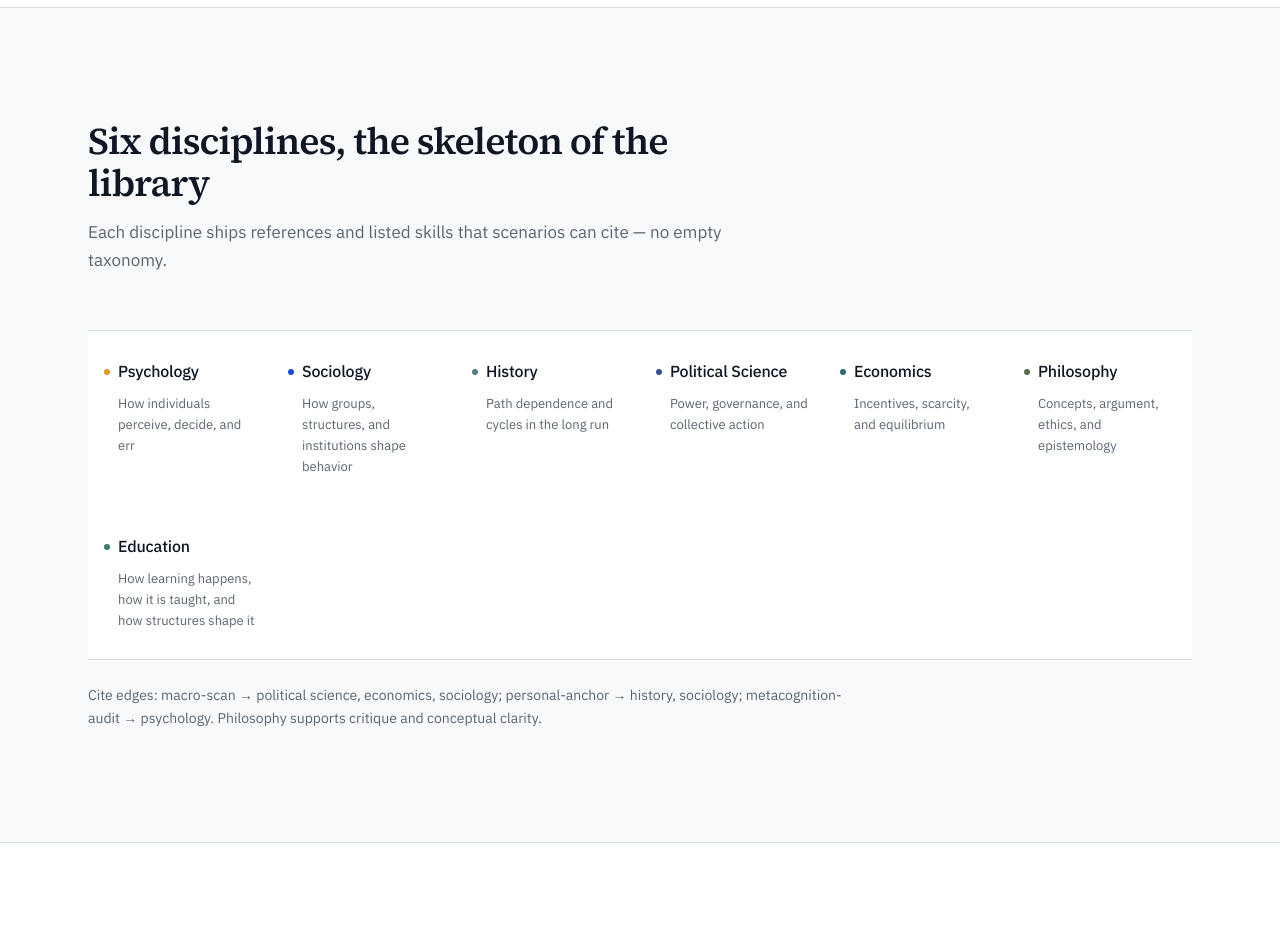
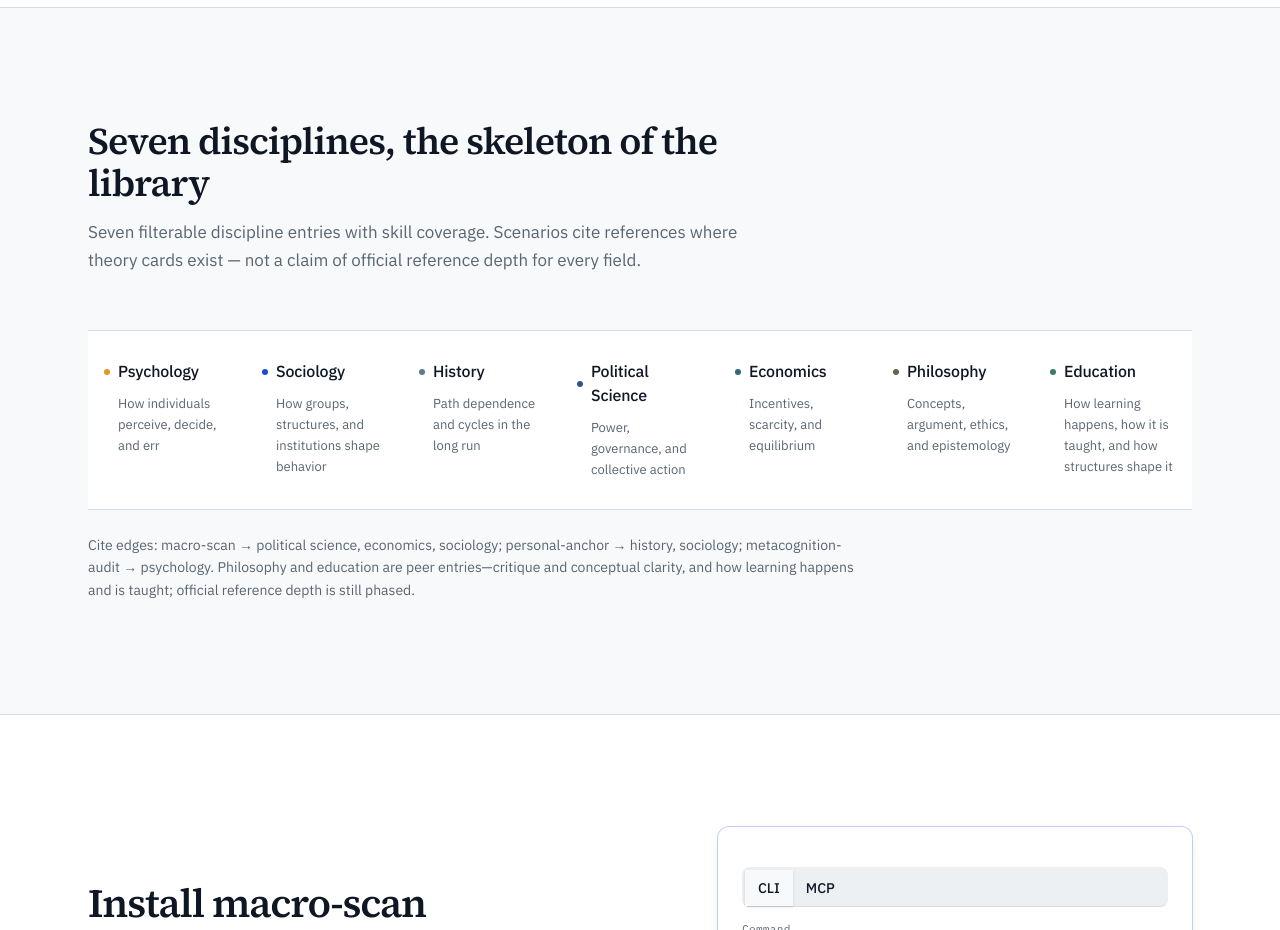
Before and after one commit to Retr0-rgb-lab/Openwisdom, a Next.js app in the folder apps/web/: page /en in a window 1280 px wide. Shown: the part 3320-4250 px from the top of the page. Built offline with nearby package versions, Linux system fonts and the light colour scheme.

Commit message:
feat(web): seven-discipline home copy and education i18n (SPE 34)

```diff
--- a/apps/web/src/components/home/DisciplineGrid.tsx
+++ b/apps/web/src/components/home/DisciplineGrid.tsx
@@ -26,14 +26,14 @@ export function DisciplineGrid() {
         />
       </Reveal>
       <Stagger
-        className="grid border-y border-line bg-surface sm:grid-cols-2 md:grid-cols-3 lg:grid-cols-6"
+        className="grid border-y border-line bg-surface sm:grid-cols-2 md:grid-cols-3 lg:grid-cols-4 xl:grid-cols-7"
         stagger={0.05}
       >
         {DISCIPLINE_ORDER.map((key) => (
           <StaggerItem key={key} className="h-full">
             <Link
               href={`/skills?discipline=${DISCIPLINE_HOME_TO_ID[key]}`}
-              className="group flex h-full flex-col gap-2.5 border-b border-line px-4 py-6 transition-colors duration-200 last:border-b-0 hover:bg-surface-muted sm:border-b lg:border-b-0 lg:border-r lg:py-7 lg:last:border-r-0"
+              className="group flex h-full flex-col gap-2.5 border-b border-line px-4 py-6 transition-colors duration-200 last:border-b-0 hover:bg-surface-muted sm:border-b xl:border-b-0 xl:border-r xl:py-7 xl:last:border-r-0"
             >
               <span className="flex items-center gap-2 font-medium tracking-[-0.01em] text-ink">
                 {/* 2px tick under name — colorize without left bar */}
--- a/apps/web/src/messages/en/home.json
+++ b/apps/web/src/messages/en/home.json
@@ -134,9 +134,9 @@
     }
   },
   "disciplines": {
-    "title": "Six disciplines, the skeleton of the library",
-    "subtitle": "Each discipline ships references and listed skills that scenarios can cite — no empty taxonomy.",
-    "edgeNote": "Cite edges: macro-scan → political science, economics, sociology; personal-anchor → history, sociology; metacognition-audit → psychology. Philosophy supports critique and conceptual clarity.",
+    "title": "Seven disciplines, the skeleton of the library",
+    "subtitle": "Seven filterable discipline entries with skill coverage. Scenarios cite references where theory cards exist — not a claim of official reference depth for every field.",
+    "edgeNote": "Cite edges: macro-scan → political science, economics, sociology; personal-anchor → history, sociology; metacognition-audit → psychology. Philosophy and education are peer entries—critique and conceptual clarity, and how learning happens and is taught; official reference depth is still phased.",
     "psych": { "name": "Psychology", "desc": "How individuals perceive, decide, and err" },
     "socio": { "name": "Sociology", "desc": "How groups, structures, and institutions shape behavior" },
     "history": { "name": "History", "desc": "Path dependence and cycles in the long run" },
--- a/apps/web/src/messages/zh/home.json
+++ b/apps/web/src/messages/zh/home.json
@@ -134,9 +134,9 @@
     }
   },
   "disciplines": {
-    "title": "六大学科，图书馆的骨架",
-    "subtitle": "每个学科都有 reference 与收录 skill，支撑场景引用，而非空壳分类。",
-    "edgeNote": "场景引用边：macro-scan → 政治学、经济学、社会学；personal-anchor → 历史学、社会学；metacognition-audit → 心理学。哲学支撑批判与概念澄清。",
+    "title": "七大学科，图书馆的骨架",
+    "subtitle": "七科可筛选入口与 skill 覆盖；场景在已有理论卡处引用 reference——不宣称每科都有官方 reference 深度。",
+    "edgeNote": "场景引用边：macro-scan → 政治学、经济学、社会学；personal-anchor → 历史学、社会学；metacognition-audit → 心理学。哲学与教育学同级并列：前者支撑批判与概念澄清，后者覆盖学习如何发生与如何被教；官方 reference 深度仍在分期补齐。",
     "psych": { "name": "心理学", "desc": "个体如何感知、决策与产生偏差" },
     "socio": { "name": "社会学", "desc": "群体、结构与制度如何塑造行为" },
     "history": { "name": "历史学", "desc": "长时段中的路径依赖与周期" },
--- a/apps/web/src/messages/zh/pages.json
+++ b/apps/web/src/messages/zh/pages.json
@@ -267,7 +267,7 @@
       "scenarioTitle": "Scenario（场景工作流）",
       "scenarioBody": "面向一次完整分析任务：何时启用、输入与步骤、期望输出、偏见与边界检查。官方 v1 场景包括 macro-scan、personal-anchor、metacognition-audit。场景应引用相关 reference，而不是把理论长文塞进工作流。",
       "referenceTitle": "Reference（学科理论卡）",
-      "referenceBody": "可被多个场景引用的紧凑理论卡片：定义、适用边界、常见误用与可复查要点。学科维度通常覆盖 psychology、sociology、history、political-science、economics。official 与 community 表示出处，不是两套产品。",
+      "referenceBody": "可被多个场景引用的紧凑理论卡片：定义、适用边界、常见误用与可复查要点。学科维度可覆盖 psychology、sociology、history、political-science、economics、philosophy、education。official 与 community 表示出处，不是两套产品。",
       "frontmatterHeading": "Frontmatter 要点",
       "frontmatterIntro": "元数据供目录筛选、Agent 发现与安装校验。字段以仓库 schema 与贡献模板为准；社区 skill 常见需要：",
       "frontmatterItems": [
@@ -663,7 +663,7 @@
       "gettingStarted": "你正在帮助用户使用 Openwisdom：开源社会科学 Agent Skills 库（场景工作流 scenario + 学科理论卡 reference）。Skills 安装进用户的编码 Agent；分析在本会话（当前 Agent）中运行，不在 Openwisdom 托管聊天里。\n\n硬约束：\n- Openwisdom 不托管分析、不做网页聊天会话，也没有会调用模型的 run 工具。\n- CLI / MCP 只做包管理：search / install / update / list。\n- 不要虚构托管聊天能力或安装量。\n\n具体步骤：\n1. 先对齐产品边界：目录站负责发现；安装只是把 skill 目录写入 harness 路径；分析在本 Agent 会话完成。\n2. 安装路径：包已在 npm 上。优先用 npx openwisdom install。备选：GitHub 仓库 Retr0-rgb-lab/Openwisdom、贡献者 monorepo 本地包，或手动拷贝 skill 目录到 Agent skills 路径（见安装中枢）。\n3. 安装官方场景 skill macro-scan：npx openwisdom install macro-scan（或把 skills 树中的 macro-scan 目录拷到 harness skills 根下）。\n4. 在本会话按 SKILL.md 触发 macro-scan（名称或描述匹配），用用户真实材料跑通一次。\n5. 校验：skill 文件夹出现在约定路径（例如 project-root/.claude/skills/macro-scan/SKILL.md）；Agent 能加载；产出一次可复查的结构化分析草稿——不是站内聊天记录。\n\n成功标准：\n- disk 上存在 skill-id 目录与 SKILL.md\n- Agent 能加载 skill 说明并完成一轮分析\n- 未声称分析发生在托管网站或站外托管会话",
       "cli": "你正在帮助用户使用 Openwisdom 的 CLI 与 MCP 包管理表面。Openwisdom 是社会科学 Agent Skills 库；CLI 面向人类终端，MCP 面向 Agent 会话。二者共享 catalog / install 语义。\n\n硬约束：\n- CLI 与 MCP 只做包管理，不调用大模型，不跑分析，不需要模型 API Key。\n- 命令面固定：search / install / update / list。没有 run、没有托管会话。\n- 包已在 npm 上架为 openwisdom 与 openwisdom-mcp（0.1.0+）。monorepo 与 GitHub / 手动路径仍可作为贡献者或备选路径。\n- 绝不要以 Openwisdom 名义去调用 LLM API。不要虚构安装量。\n\nCLI 要点：\n- search：按 id、名称、描述、标签过滤 catalog（可离线 snapshot）。\n- install：把 skill 目录写入所选 providers 的 skills 根；非交互需 -y 与 providers。\n- update：按 install 相同写入路径刷新已装 skill。\n- list：列 catalog；--installed 扫描已知 harness 路径。\n\n常用标志：--providers（如 claude,cursor,agents,codex,gemini）、--scope project|global、-y / --yes、--force、--dry-run、--cwd、--no-deps、--no-telemetry。\n\n示例：npx openwisdom install macro-scan -y --providers=claude --scope=project\n\nMCP 要点：\n- 工具：openwisdom_search、openwisdom_list、openwisdom_install（必须 providers）、openwisdom_update、openwisdom_detect_providers（只读）。\n- 写操作必须显式 providers，不挂起等 TTY 多选。\n- 配置形态（stdio）：command 为 npx，args 为 -y, openwisdom-mcp。贡献者可选 monorepo 的 node packages/mcp/dist/mcp.js，并设 OPENWISDOM_SKILLS_ROOT。\n- 推荐流程：detect_providers → search/list → 可选 dryRun → install。\n\n成功标准：\n- 用户理解 CLI/MCP 是包管理器而非分析引擎\n- 能给出可执行的 search/install/list/update 或 MCP 等价流程\n- 未声称会调用模型或虚构安装量",
       "agents": "你正在帮助用户把 Openwisdom skills 安装到正确的 coding agent harness 路径。分析始终在本 Agent 会话运行；安装只写 skill 文件夹。\n\n硬约束：\n- 不要虚构托管分析。\n- 路径因 Agent 版本而异；下表是 typical 默认，以各 Agent 当前文档为准。\n- 不确定时走手动拷贝或 provider 检测，不要臆造路径。\n\n常见项目路径矩阵（相对 project-root）：\n- claude（Claude Code）：.claude/skills；全局 ~/.claude/skills\n- cursor：.cursor/skills；全局 ~/.cursor/skills；部分环境也读 .agents/skills\n- agents（portable）：.agents/skills；全局 ~/.agents/skills\n- codex：项目与 agents 共用 .agents/skills（安装去重）；全局常见 ~/.codex/skills\n- github / copilot：.github/skills；全局常见 ~/.copilot/skills\n- gemini：.gemini/skills；全局 ~/.gemini/skills\n- 未知 harness：按该 Agent 文档手动安装\n\nScope：\n- project：写入当前仓库根，如 project-root/.claude/skills/skill-id\n- global：写入用户主目录对应 harness 根；Codex / Copilot 的全局路径可能与项目路径不同\n\n排障：\n1. Agent 看不到 skill：确认目录在 skills 根下、存在 SKILL.md、slug 与 catalog id 一致，然后重载/重启 Agent；或用显式 --providers 重装。\n2. 探测 providers：用 CLI 交互安装或 openwisdom_detect_providers；或检查项目是否有 .claude / .cursor / .agents 等标记。\n3. Codex 与 agents 同装：项目路径去重只写一份；Codex 全局仍用 ~/.codex/skills。\n\n成功标准：\n- 为用户选定的 harness 给出正确写入路径\n- skill-id 目录与 SKILL.md 可在 disk 上验证\n- 说明如何重载 Agent 使 skill 可见",
-      "authoring": "你正在帮助用户撰写并贡献一个 Openwisdom skill。Openwisdom 是社会科学 Agent Skills 库；内容真源在 git 的 skills/ 树，站点与 CLI 共享生成的 catalog 索引。\n\n硬约束：\n- 社区贡献默认 scope=community，PR 到 skills/community/；不要自称 official，除非维护者邀请改 official/。\n- 不要只在网站上虚构元数据；必须有目录 + SKILL.md。\n- 热度/统计永不写入 SKILL.md。\n- UI 可中英双语；skill 正文语言跟随贡献者，不必强行双语正文。\n- 分析仍在用户的 Agent 中运行，贡献的是可安装包，不是托管聊天。\n\nSkill 单元：\n- 一个目录 = 一个 skill：必需 SKILL.md（YAML frontmatter + Markdown），可选 assets/。\n- layer：scenario（完整分析工作流）或 reference（可复用理论卡）。\n- 场景应引用 reference，而不是把教材塞进工作流。\n\nFrontmatter 常见字段（以仓库 schema 为准）：\n- name：kebab-case 稳定标识，与目录 id 对齐\n- description：简短描述，供 Agent 与目录发现\n- layer：scenario | reference\n- scope：community（社区 PR）\n- disciplines：如 psychology、sociology、history、political-science、economics\n- language：正文语言（zh / en 等）\n- tags、version、references：发现、版本与引用链\n\n写作：\n- scenario：适用/不适用边界、输入、可执行步骤、输出结构、偏见与证据检查、引用 reference。\n- reference：短定义、适用边界、常见误用、可复查要点；保持卡片体量。\n\n贡献步骤：\n1. Fork Retr0-rgb-lab/Openwisdom 并 clone。\n2. 在 skills/community/ 下新建 skill-id/ 与 SKILL.md。\n3. 填 frontmatter 与正文；本地按 schema/模板自检。\n4. 打开 PR 说明意图与边界；不要直接改 official/。\n\n成功标准：\n- 目录结构正确，frontmatter 可被 catalog 索引\n- scope=community，未伪称 official\n- PR 指向 skills/community/ 且说明可审查"
+      "authoring": "你正在帮助用户撰写并贡献一个 Openwisdom skill。Openwisdom 是社会科学 Agent Skills 库；内容真源在 git 的 skills/ 树，站点与 CLI 共享生成的 catalog 索引。\n\n硬约束：\n- 社区贡献默认 scope=community，PR 到 skills/community/；不要自称 official，除非维护者邀请改 official/。\n- 不要只在网站上虚构元数据；必须有目录 + SKILL.md。\n- 热度/统计永不写入 SKILL.md。\n- UI 可中英双语；skill 正文语言跟随贡献者，不必强行双语正文。\n- 分析仍在用户的 Agent 中运行，贡献的是可安装包，不是托管聊天。\n\nSkill 单元：\n- 一个目录 = 一个 skill：必需 SKILL.md（YAML frontmatter + Markdown），可选 assets/。\n- layer：scenario（完整分析工作流）或 reference（可复用理论卡）。\n- 场景应引用 reference，而不是把教材塞进工作流。\n\nFrontmatter 常见字段（以仓库 schema 为准）：\n- name：kebab-case 稳定标识，与目录 id 对齐\n- description：简短描述，供 Agent 与目录发现\n- layer：scenario | reference\n- scope：community（社区 PR）\n- disciplines：如 psychology、sociology、history、political-science、economics、philosophy、education\n- language：正文语言（zh / en 等）\n- tags、version、references：发现、版本与引用链\n\n写作：\n- scenario：适用/不适用边界、输入、可执行步骤、输出结构、偏见与证据检查、引用 reference。\n- reference：短定义、适用边界、常见误用、可复查要点；保持卡片体量。\n\n贡献步骤：\n1. Fork Retr0-rgb-lab/Openwisdom 并 clone。\n2. 在 skills/community/ 下新建 skill-id/ 与 SKILL.md。\n3. 填 frontmatter 与正文；本地按 schema/模板自检。\n4. 打开 PR 说明意图与边界；不要直接改 official/。\n\n成功标准：\n- 目录结构正确，frontmatter 可被 catalog 索引\n- scope=community，未伪称 official\n- PR 指向 skills/community/ 且说明可审查"
     }
   },
   "contribute": {
```
Also changed, not shown: apps/web/src/messages/en/pages.json (+2 -2 lines).
